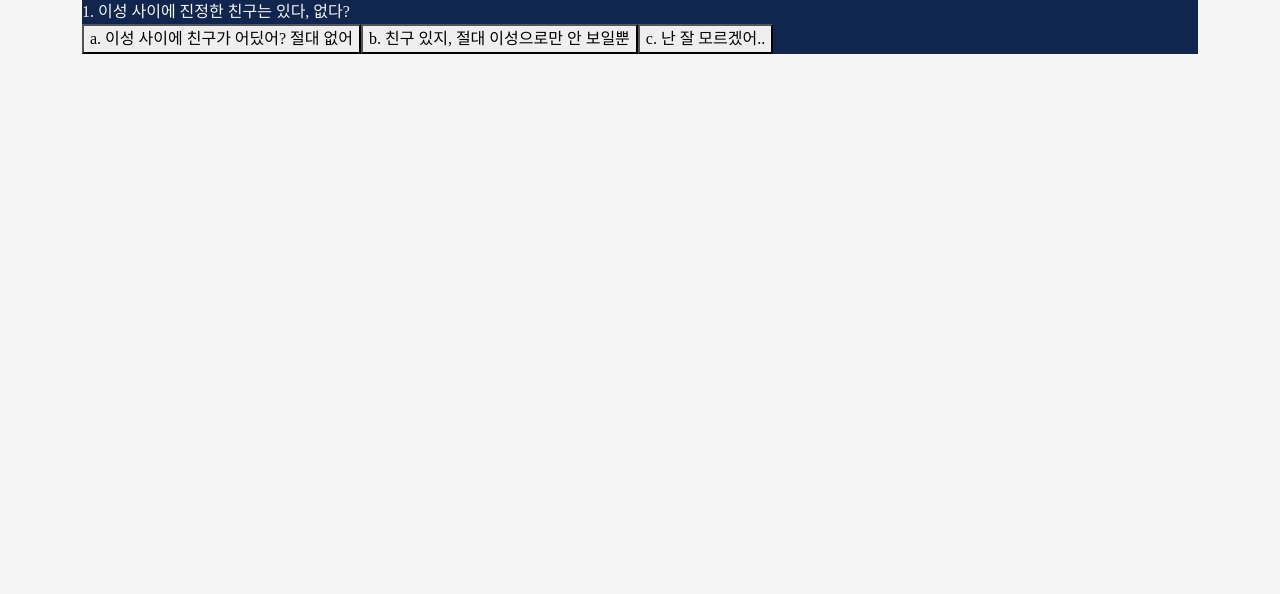
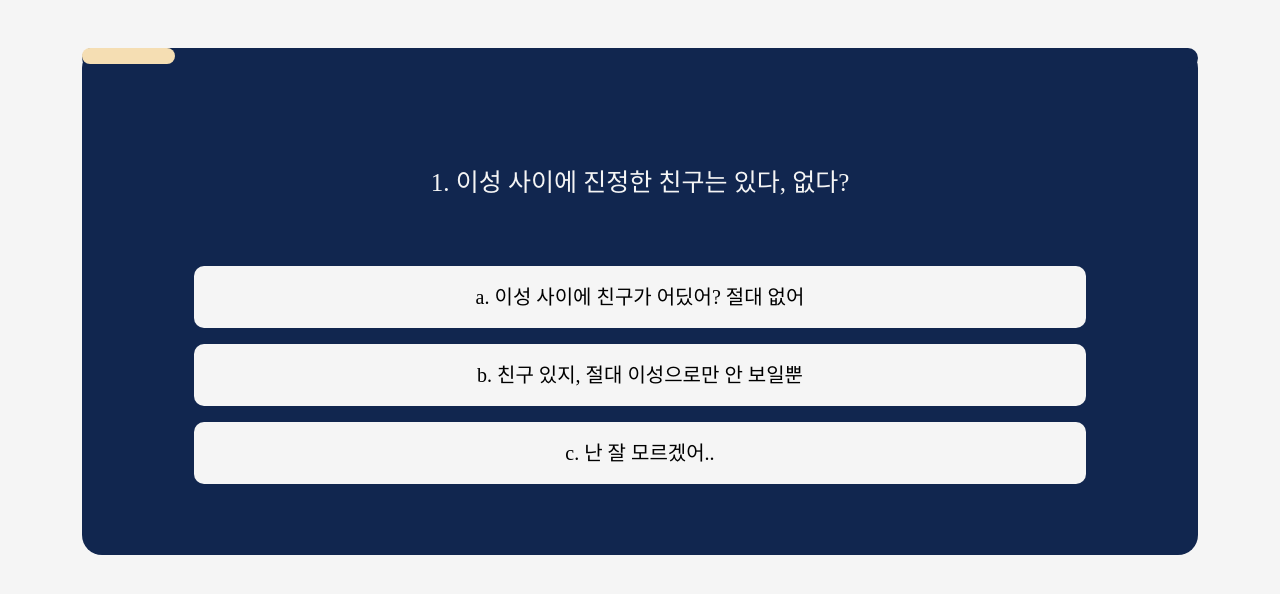
Before and after one commit to PeepBo2023/RecordOfEdenTest, a plain HTML site: page index.html in a window 1280 px wide. Both pictures are taken after a click on the button "시작하기". Drawn offline with nearby package versions, Linux system fonts and the light colour scheme.

Commit message:
[inflearn] ~알고리즘 개선하기

```diff
--- a/css/animation.css
+++ b/css/animation.css
@@ -17,3 +17,13 @@
     from{opacity: 1;}
     to{opacity: 0;}
 }
+
+.fadeIn{
+    animation: fadeIn;
+    animation-duration: 0.5s;
+}
+
+.fadeOut{
+    animation: fadeOut;
+    animation-duration: 0.5s;
+}
--- a/css/qna.css
+++ b/css/qna.css
@@ -1,4 +1,41 @@
 #qna{
     display: none;
     background-color: #11264f;
+    border-radius: 20px;
+    padding-bottom: 5%;
 }
+
+.qBox{
+    text-align: center;
+    font-size: 25px;
+    width: 80%;
+    margin-left: 10%;
+}
+
+.answerList{
+    background-color: whitesmoke;
+    border-radius: 10px;
+    display: block;
+    width: 80%;
+    margin-left: 10%;
+    border: 0px;
+    font-size: 20px;
+}
+
+.answerList:hover,
+.answerList:focus{
+    background-color: pink;
+}
+
+.status{
+    height: 20px;
+    width: 100%;
+    background-color: #11264f;
+    border-radius: 20px;
+}
+
+.statusBar{
+    height: 80%;
+    background-color: wheat;
+    border-radius: 20px;
+}
--- /dev/null
+++ b/css/result.css
@@ -0,0 +1,6 @@
+#result{
+    display: none;
+    background-color: #11264f;
+    border-radius: 20px;
+    padding-bottom: 5%;
+}
--- a/index.html
+++ b/index.html
@@ -15,6 +15,7 @@
     <link rel="stylesheet" href="./css/default.css">
     <link rel="stylesheet" href="./css/main.css">
     <link rel="stylesheet" href="./css/qna.css">
+    <link rel="stylesheet" href="./css/result.css">
     <link rel="stylesheet" href="./css/animation.css">
 </head>
 
@@ -31,7 +32,12 @@
             <button type="button" class="btn btn-outline-danger mt-2" onclick="js:begin()">시작하기</button>
         </section>
         <section id="qna">
-            <div class="qBox">
+            <div class="status mx-auto mt-5">
+                <div class="statusBar">
+
+                </div>
+            </div>
+            <div class="qBox my-5 py-3 pt-5">
 
             </div>
             <div class="aBox">
@@ -39,7 +45,17 @@
             </div>
         </section>
         <section id="result">
+            <h3 class="pt-5">당신의 결과는?</h3>
+            <div class="resultName">
 
+            </div>
+            <div id="resultImg" class="col-12 mx-auto mb-5 mt-5">
+
+            </div>
+            <div class="resultDesc">
+
+            </div>
+            <button type="button" class="btn btn-outline-danger mt-2" onclick="js:begin()">공유하기</button>
         </section>
         <script src="./js/data.js" charset="UTF-8"></script>
         <script src="./js/start.js" charset="UTF-8"></script>
--- a/js/data.js
+++ b/js/data.js
@@ -1,105 +1,214 @@
-const qnaList = [
-  {
+/*
+mouse, 0
+cow, 1
+tiger, 2
+rabbit, 3
+dragon, 4
+snake, 5
+horse, 6
+sheep, 7
+monkey, 8
+chick, 9
+dog, 10
+pig, 11
+*/
+
+const qnaList = [{
     q: '1. 이성 사이에 진정한 친구는 있다, 없다?',
-    a: [
-      { answer: 'a. 이성 사이에 친구가 어딨어? 절대 없어', type: ['cow', 'tiger', 'dragon', 'chick'] },
-      { answer: 'b. 친구 있지, 절대 이성으로만 안 보일뿐', type: ['mouse', 'rabbit', 'horse', 'snake', 'dog', 'monkey'] },
-      { answer: 'c. 난 잘 모르겠어..', type: ['sheep', 'pig' ] },
+    a: [{
+        answer: 'a. 이성 사이에 친구가 어딨어? 절대 없어',
+        type: [1, 2, 4, 9]
+      },
+      {
+        answer: 'b. 친구 있지, 절대 이성으로만 안 보일뿐',
+        type: [0, 3, 6, 5, 10, 8]
+      },
+      {
+        answer: 'c. 난 잘 모르겠어..',
+        type: [7, 11]
+      },
     ]
   },
   {
     q: '2. 좋아하는 사람이 생겨 연락하고자 한다 ',
-    a: [
-      { answer: 'a. 바로 먼저 연락한다.', type: ['mouse', 'rabbit', 'tiger', 'monkey'] },
-      { answer: 'b. 언제 연락할지, 어떻게 말할지 심사숙고하여 연락한다.', type: ['cow', 'horse', 'snake', 'dog'] },
-      { answer: 'c. 상대방에게 먼저 연락 올 때까지 기다린다.', type: ['sheep', 'dragon', 'chick', 'pig'] },
+    a: [{
+        answer: 'a. 바로 먼저 연락한다.',
+        type: [0, 3, 2, 8]
+      },
+      {
+        answer: 'b. 언제 연락할지, 어떻게 말할지 심사숙고하여 연락한다.',
+        type: [1, 6, 5, 10]
+      },
+      {
+        answer: 'c. 상대방에게 먼저 연락 올 때까지 기다린다.',
+        type: [7, 4, 9, 11]
+      },
     ]
   },
   {
     q: '3. 당신의 고백 스타일은?',
-    a: [
-      { answer: 'a. 호감이 보이면 바로 고백한다', type: ['cow', 'rabbit', 'tiger', 'dog', 'monkey'] },
-      { answer: 'b. 상대방이 고백할 때까지 기다린다', type: ['sheep', 'chick', 'pig'] },
-      { answer: 'c. 완벽한 분위기, 완벽한 타이밍에서 고백한다.', type: ['mouse', 'horse', 'snake', 'dragon'] }
+    a: [{
+        answer: 'a. 호감이 보이면 바로 고백한다',
+        type: [1, 3, 2, 10, 8]
+      },
+      {
+        answer: 'b. 상대방이 고백할 때까지 기다린다',
+        type: [7, 9, 11]
+      },
+      {
+        answer: 'c. 완벽한 분위기, 완벽한 타이밍에서 고백한다.',
+        type: [0, 6, 5, 4]
+      }
     ]
   },
   {
     q: '4. 호감가는 고백 멘트를 고른다면?',
-    a: [
-      { answer: 'a. 박력 그 자체, "야 나랑 사귀자" ', type: ['cow', 'tiger', 'dragon' ] },
-      { answer: 'b. 섬세한 "나 너 많이 좋아해, 나랑 사귈래?" ', type: ['sheep', 'dog', 'monkey', 'chick', 'pig' ] },
-      { answer: 'c. 센스있는 "우리 내일은 연인으로 만날까요" ', type: ['mouse', 'rabbit', 'horse', 'snake' ] },
+    a: [{
+        answer: 'a. 박력 그 자체, "야 나랑 사귀자" ',
+        type: [1, 2, 4]
+      },
+      {
+        answer: 'b. 섬세한 "나 너 많이 좋아해, 나랑 사귈래?" ',
+        type: [7, 10, 8, 9, 11]
+      },
+      {
+        answer: 'c. 센스있는 "우리 내일은 연인으로 만날까요" ',
+        type: [0, 3, 6, 5]
+      },
     ]
   },
   {
     q: '5. 오늘 연인과 첫 데이트 하는 날이다. 첫 날 허용할 수 있는 스킨십의 범위는?',
-    a: [
-      { answer: 'a. 쑥스러워.. 손 잡기 정도??', type: ['cow', 'sheep', 'dog', 'dragon', 'chick' ] },
-      { answer: 'b. 요즘 시대가 어느 때인데, 가벼운 뽀뽀까지 가능이야', type: ['mouse', 'rabbit', 'horse', 'pig']},
-      { answer: 'c. 어차피 내 연인인데 왜?? 모든 스킨십 다 돼!', type: ['tiger', 'snake', 'monkey'] },
+    a: [{
+        answer: 'a. 쑥스러워.. 손 잡기 정도??',
+        type: [1, 7, 10, 4, 9]
+      },
+      {
+        answer: 'b. 요즘 시대가 어느 때인데, 가벼운 뽀뽀까지 가능이야',
+        type: [0, 3, 6, 11]
+      },
+      {
+        answer: 'c. 어차피 내 연인인데 왜?? 모든 스킨십 다 돼!',
+        type: [2, 5, 8]
+      },
     ]
   },
 
   {
     q: '6. 기념일이 다가온다. 당신은 어떻게 할 것인가? (ex - 100, 200일)',
-    a: [
-      { answer: 'a. 무슨 기념일이야, 그냥 평소처럼 해', type: ['dragon', 'chick', 'pig' ] },
-      { answer: 'b. 맛있는 밥이나 사줄까? 아니면 꽃이라도?', type: ['mouse', 'rabbit', 'horse', 'dog' ] },
-      { answer: 'c. 이미 깜짝 이벤트 다 준비해놨어', type: ['cow', 'sheep', 'tiger', 'snake', 'monkey' ] },
+    a: [{
+        answer: 'a. 무슨 기념일이야, 그냥 평소처럼 해',
+        type: [4, 9, 11]
+      },
+      {
+        answer: 'b. 맛있는 밥이나 사줄까? 아니면 꽃이라도?',
+        type: [0, 3, 6, 10]
+      },
+      {
+        answer: 'c. 이미 깜짝 이벤트 다 준비해놨어',
+        type: [1, 7, 2, 5, 8]
+      },
     ]
   },
   {
     q: '7. 연인이 오늘 머리를 바꾸고 옷도 새로 샀다',
-    a: [
-      { answer: 'a. 눈치 못 채고 그냥 있는다', type: ['cow', 'sheep', 'pig' ] },
-      { answer: 'b. 눈치는 채나 말은 꺼내지 않는다', type: ['tiger', 'dragon', 'chick' ] },
-      { answer: 'c. "오 대박 오늘 머리도 바꾸고 옷도 새로 샀네?"라고 하며 단번에 눈치챈다', type: ['mouse', 'rabbit', 'horse', 'snake', 'dog', 'monkey' ] },
+    a: [{
+        answer: 'a. 눈치 못 채고 그냥 있는다',
+        type: [1, 7, 11]
+      },
+      {
+        answer: 'b. 눈치는 채나 말은 꺼내지 않는다',
+        type: [2, 4, 9]
+      },
+      {
+        answer: 'c. "오 대박 오늘 머리도 바꾸고 옷도 새로 샀네?"라고 하며 단번에 눈치챈다',
+        type: [0, 3, 6, 5, 10, 8]
+      },
     ]
   },
   {
     q: '8. 연인이 데이트가 끝난 후, 집에 데려다 달라고 한다',
-    a: [
-      { answer: 'a. 각자 만났던 장소에서 헤어진다.', type: ['mouse', 'dragon', 'chick' ] },
-      { answer: 'b. 연인이 살고 있는 집의 역이나 정류장까지 데려다준다.', type: ['rabbit', 'tiger', 'horse', 'snake', 'dog', 'monkey' ] },
-      { answer: 'c. 집 앞까지 데려다준다.', type: ['cow', 'sheep', 'pig' ] },
+    a: [{
+        answer: 'a. 각자 만났던 장소에서 헤어진다.',
+        type: [0, 4, 9]
+      },
+      {
+        answer: 'b. 연인이 살고 있는 집의 역이나 정류장까지 데려다준다.',
+        type: [3, 2, 6, 5, 10, 8]
+      },
+      {
+        answer: 'c. 집 앞까지 데려다준다.',
+        type: [1, 7, 11]
+      },
     ]
   },
   {
     q: '9. 연인에게 하루종일 연락이 안 온다..',
-    a: [
-      { answer: 'a. 뭐.. 언젠가 연락 오겠지. 내가 할 일 하며 기다린다', type: ['sheep', 'mouse', 'snake', 'chick' ] },
-      { answer: 'b. 초조해서 마음 졸이며 인스타, 페북, 카톡 등 모든 SNS 다 들어가본다.', type: ['cow', 'rabbit', 'horse', 'pig' ] },
-      { answer: 'c. 연인에게 연락 올 때까지 무한 카톡, 무한 전화', type: ['tiger', 'dog', 'monkey', 'dragon' ] },
+    a: [{
+        answer: 'a. 뭐.. 언젠가 연락 오겠지. 내가 할 일 하며 기다린다',
+        type: [7, 0, 5, 9]
+      },
+      {
+        answer: 'b. 초조해서 마음 졸이며 인스타, 페북, 카톡 등 모든 SNS 다 들어가본다.',
+        type: [1, 3, 6, 11]
+      },
+      {
+        answer: 'c. 연인에게 연락 올 때까지 무한 카톡, 무한 전화',
+        type: [2, 10, 8, 4]
+      },
     ]
   },
   {
     q: '10. 연인이 연락도 없이 보고싶다고 우리집 앞에 와서 기다린다. ',
-    a: [
-      { answer: 'a. 아니 갑자기 오면 어떡해.. 하 나 준비도 안 했는데 왜 와. 짜증나네', type: ['dragon', 'chick', 'pig'] },
-      { answer: 'b. 아 그래?? 나 할 것들 좀만 마무리하고 나갈게', type: ['mouse', 'tiger', 'horse', 'snake' ] },
-      { answer: 'c. 헐 대박, 어디야?? 당장 나갈게!', type: ['cow', 'sheep', 'rabbit', 'dog', 'monkey' ] },
+    a: [{
+        answer: 'a. 아니 갑자기 오면 어떡해.. 하 나 준비도 안 했는데 왜 와. 짜증나네',
+        type: [4, 9, 11]
+      },
+      {
+        answer: 'b. 아 그래?? 나 할 것들 좀만 마무리하고 나갈게',
+        type: [0, 2, 6, 5]
+      },
+      {
+        answer: 'c. 헐 대박, 어디야?? 당장 나갈게!',
+        type: [1, 7, 3, 10, 8]
+      },
     ]
   },
   {
     q: '11. 내가 추구하는 연애관은? ',
-    a: [
-      { answer: 'a. 각자 할 것 하며, 평안하고 안정적인 연애가 좋다.', type: ['cow', 'dragon', 'chick', 'pig' ] },
-      { answer: 'b. 보고싶을 때 보고, 데이트도 많이 하고 꽁냥꽁냥하는 연애가 좋아.', type: ['sheep', 'mouse', 'rabbit', 'horse', 'dog'] },
-      { answer: 'c. 연애는 마음가는대로! 불타오르는 연애가 최고지.', type: ['tiger', 'snake', 'monkey' ] },
+    a: [{
+        answer: 'a. 각자 할 것 하며, 평안하고 안정적인 연애가 좋다.',
+        type: [1, 4, 9, 11]
+      },
+      {
+        answer: 'b. 보고싶을 때 보고, 데이트도 많이 하고 꽁냥꽁냥하는 연애가 좋아.',
+        type: [7, 0, 3, 6, 10]
+      },
+      {
+        answer: 'c. 연애는 마음가는대로! 불타오르는 연애가 최고지.',
+        type: [2, 5, 8]
+      },
     ]
   },
   {
     q: '12. 연인과 데이트 도중 화를 참을 수 없을만큼 심하게 싸웠다. 어떻게 할 것인가?',
-    a: [
-      { answer: 'a. "아 화나네. 따라오지마 오늘 집 갈 거니까." 라고 말하며 집으로 간다.', type: ['rabbit', 'horse', 'dragon', 'chick' ] },
-      { answer: 'b. "야! 너 화내지마. 너 잘못이지. 내가 뭘 잘못했는데?" 소리지르며 끝까지 불같이 화낸다.', type: ['mouse', 'tiger', 'snake', 'dog', 'monkey'] },
-      { answer: 'c. "아니 그건 아니고, 하.." 조용히 운다.', type: ['cow', 'sheep', 'pig'] },
+    a: [{
+        answer: 'a. "아 화나네. 따라오지마 오늘 집 갈 거니까." 라고 말하며 집으로 간다.',
+        type: [3, 6, 4, 9]
+      },
+      {
+        answer: 'b. "야! 너 화내지마. 너 잘못이지. 내가 뭘 잘못했는데?" 소리지르며 끝까지 불같이 화낸다.',
+        type: [0, 2, 5, 10, 8]
+      },
+      {
+        answer: 'c. "아니 그건 아니고, 하.." 조용히 운다.',
+        type: [1, 7, 11]
+      },
     ]
   }
 ]
 
-const infoList = [
-  {
+const infoList = [{
     name: '연애 뭐 식은 죽 먹기죠, 연애 재능 만땅 <쥐>',
     desc: '연애의 프로재능러인 당신! 쥐에 해당하는 당신은 연애의 모든 것들을 알고 있어, 쉽게 연애에 성공하는 스타일이랍니다. 주로 포부가 크고 성격이 낙천적인 성향을 가지고 있고, 논리적이면서 두뇌회전이 매우 빠르다고 할 수 있어요. 말재주 또한 좋아 사교성이 좋고 유쾌하지만 화려한 것을 좋아해 허영심을 부리거나 사치를 부리기 때문에 이 점들을 주의해야 돼요. 뛰어난 능력에 자만하는 경우도 종종 있기 때문에 겸손이 필요하답니다! '
   },
--- a/js/start.js
+++ b/js/start.js
@@ -1,5 +1,8 @@
 const main = document.querySelector("#main");
 const qna = document.querySelector("#qna");
+const result = document.querySelector("#result");
+const endPoint = 12;
+const select = [0, 0, 0, 0, 0, 0, 0, 0, 0, 0, 0, 0];
 
 function begin() {
     main.style.WebkitAnimation = "fadeOut 1s";
@@ -17,25 +20,69 @@ function begin() {
 }
 
 function goNext(qIdx) {
+    if (qIdx === endPoint) {
+        goResult();
+        return;
+    }
+
     var q = document.querySelector(".qBox");
     q.innerHTML = qnaList[qIdx].q;
     for (let i in qnaList[qIdx].a) {
-        addAnswer(qnaList[qIdx].a[i].answer, qIdx);
+        addAnswer(qnaList[qIdx].a[i].answer, qIdx, i);
     }
+    var status = document.querySelector('.statusBar');
+    status.style.width = (100 / endPoint) * (qIdx + 1) + '%';
 }
 
-function addAnswer(answerText, qIdx) {
+function addAnswer(answerText, qIdx, idx) {
     var a = document.querySelector(".aBox");
     var answer = document.createElement("button");
     answer.classList.add('answerList');
+    answer.classList.add('my-3');
+    answer.classList.add('py-3');
+    answer.classList.add('fadeIn');
     a.appendChild(answer);
     answer.innerHTML = answerText;
     answer.addEventListener("click", function () {
         var children = document.querySelectorAll('.answerList');
-        for (let i = 0; i < children.length; i++){
+        for (let i = 0; i < children.length; i++) {
             children[i].disabled = true;
-            children[i].style.display = 'none';
+            children[i].style.WebkitAnimation = "fadeOut 0.5s";
+            children[i].style.animation = "fadeOut 0.5s";
         }
-        goNext(++qIdx);
+        setTimeout(() => {
+            var target = qnaList[qIdx].a[idx].type;
+            for (let i = 0; i < target.length; i++) {
+                select[target[i]] += 1;
+            }
+
+            for (let i = 0; i < children.length; i++) {
+                children[i].style.display = 'none';
+            }
+            goNext(++qIdx);
+        }, 450);
     }, false);
 }
+
+function goResult() {
+    qna.style.WebkitAnimation = "fadeOut 1s";
+    qna.style.animation = "fadeOut 1s";
+    setTimeout(() => {
+        result.style.WebkitAnimation = "fadeIn 1s";
+        result.style.animation = "fadeIn 1s";
+        setTimeout(() => {
+            qna.style.display = "none";
+            result.style.display = "block";
+        }, 450);
+        let qIdx = 0;
+        goNext(qIdx);
+    }, 450);
+
+    console.log(select);
+    calResult();
+}
+
+function calResult() {
+    var result = select.indexOf(Math.max(...select));
+    return result;
+}
```
